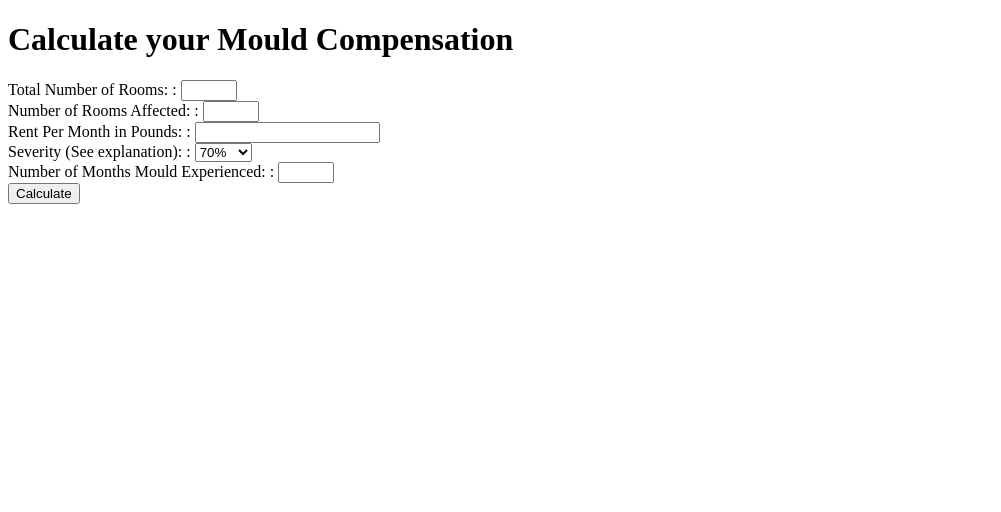
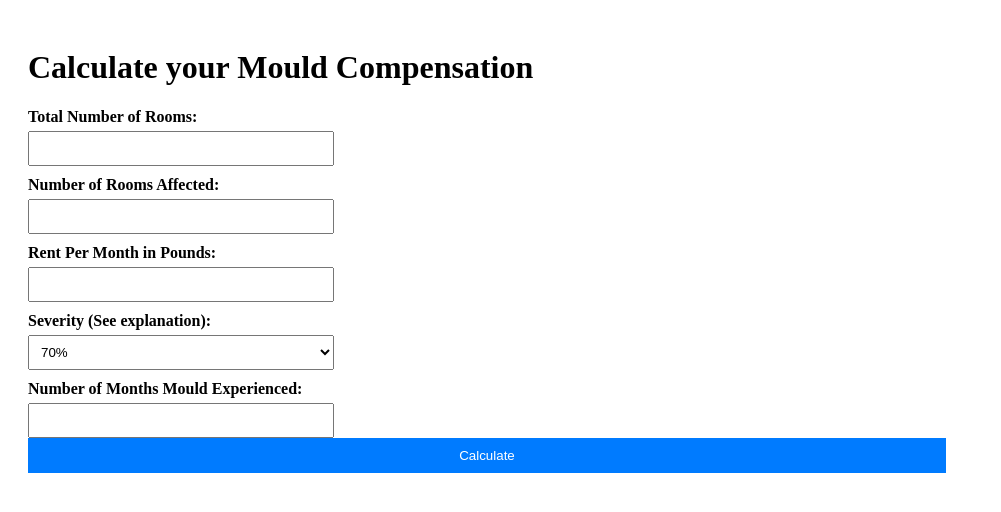
Before and after one commit to 1103557w/mould, a Flask app: page / in a window 1280 px wide. Shown: the top 512 px of the page, without its empty margins (0-1001 px from the left). Run offline with Flask 3, Linux system fonts and the light colour scheme.

Commit message:
updated css and removed uneccesary files

```diff
--- a/templates/index.html
+++ b/templates/index.html
@@ -1,23 +1,73 @@
 <!DOCTYPE html>
 <html lang="en">
 <head>
-    <meta charset="UTF-8">
+    <meta charset="UTF-8", name="viewport" content="width=device-width, initial-scale=1.0">
     <title>Mould Calculator</title>
+        <style>
+        body {
+            font-size: 16px;
+            padding: 20px;
+        }
+        form {
+            margin-top: 20px;
+        }
+        label {
+            display: block;
+            font-weight: bold;
+            margin-top: 10px;
+        }
+        input[type="text"] {
+            width: 25%;
+            padding: 8px;
+            margin-top: 5px;
+            box-sizing: border-box;
+        }
+        input[type="number"] {
+            width: 25%;
+            padding: 8px;
+            margin-top: 5px;
+            box-sizing: border-box;
+        }
+        select {
+            width: 25%;
+            padding: 8px;
+            margin-top: 5px;
+            box-sizing: border-box;
+        }
+        input[type="submit"] {
+            display: block;
+            width: 75%;
+            padding: 10px;
+            background-color: #007bff;
+            color: white;
+            border: none;
+            cursor: pointer;
+        }
+        h2 {
+            margin-top: 20px;
+        }
+    </style>
+
 </head>
 <body>
     <h1>Calculate your Mould Compensation</h1>
     <form method= "POST" action="{{ url_for("index") }}">
         {{ form.csrf_token }}
-       <div>{{ form.total_rooms.label }}:
-           {{ form.total_rooms}}</div>
-        <div>{{ form.rooms_affected.label }}:
+       <div><label for="{{ form.total_rooms.id }}">{{ form.total_rooms.label }}</label>
+        {{ form.total_rooms }}</div>
+
+        <div><label for="{{ form.rooms_affected.id }}">{{ form.rooms_affected.label }}</label>
             {{ form.rooms_affected }}</div>
-        <div>{{ form.rent.label }}:
+
+        <div><label for="{{ form.rent.id }}">{{ form.rent.label }}</label>
             {{ form.rent }}</div>
-        <div>{{ form.severity.label }}:
+
+        <div><label for="{{ form.severity.id }}">{{ form.severity.label }}</label>
             {{ form.severity }}</div>
-        <div>{{ form.mould_months.label }}:
-            {{ form.mould_months }}</div>
+
+        <div><label for="{{ form.mould_months.id }}">{{ form.mould_months.label }}</label>
+        {{ form.mould_months }}</div>
+
         <div><input type="submit" value="Calculate"></div>
     </form>
     {% if result %}
```
Also changed, not shown: templates/result.html (deleted, +0 -10 lines), static/mould.css (deleted).
